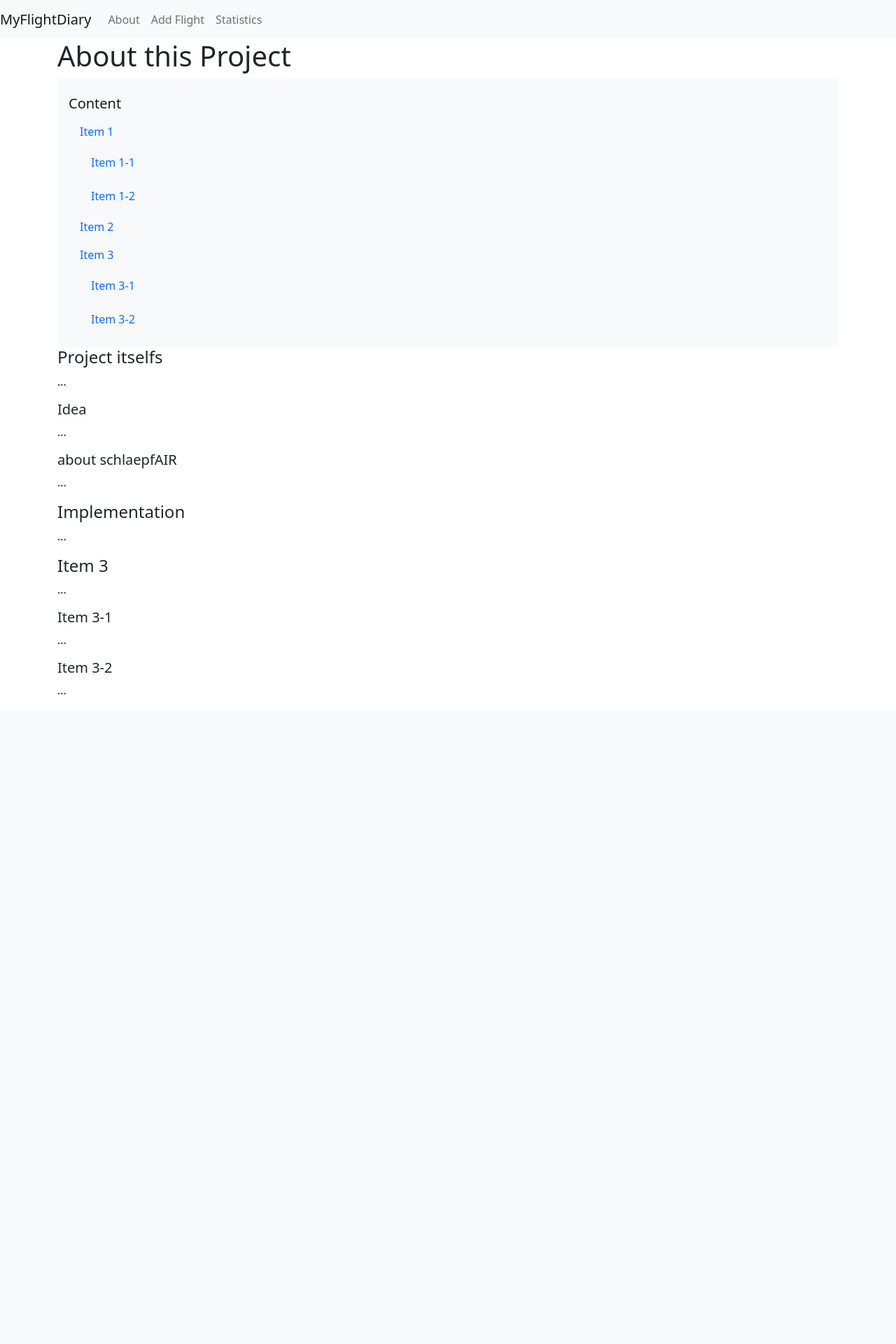
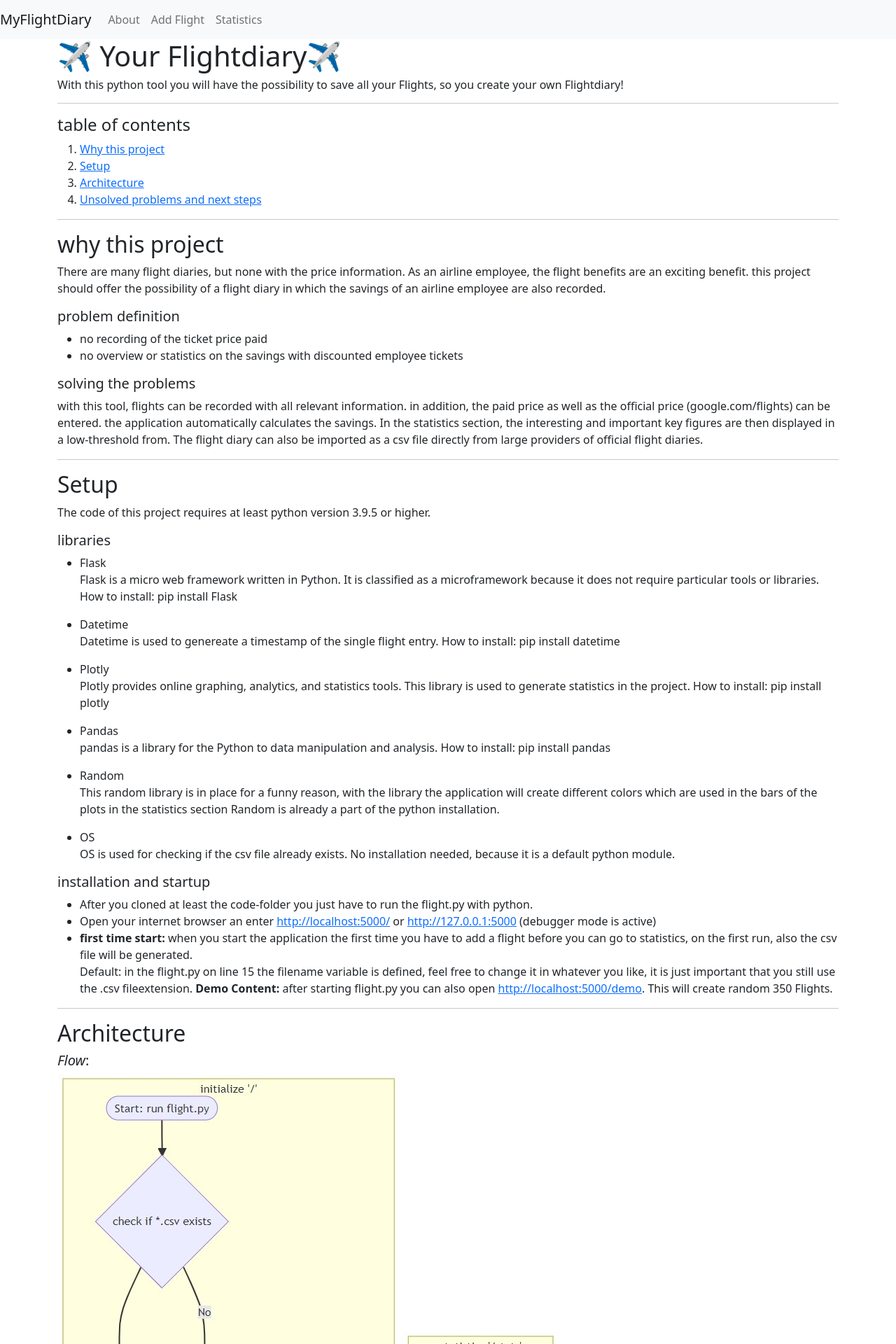
Before and after one commit to schlaepfAIR/PROG2, a Flask app: page /about in a window 1280 px wide. Shown: the top 1920 px of the page at 70% size. Before the commit the page ends 992 px from the top, so only its background shows below. Run offline with Flask 2, Linux system fonts and the light colour scheme; some libraries are stand-ins or nearby versions.

Commit message:
version 1 completed

```diff
--- a/code/templates/about.html
+++ b/code/templates/about.html
@@ -7,41 +7,94 @@
 <script type="module" src="https://cdn.jsdelivr.net/gh/zerodevx/zero-md@1/src/zero-md.min.js"></script>
 </head>
 {% block content %}
-<h1>{% block title %} About this Project {% endblock %}</h1>
+<H1>{% block title %}✈️ Your Flightdiary✈️{% endblock %}</H1>
 <div>
-  <nav id="navbar-example3" class="navbar navbar-light bg-light flex-column align-items-stretch p-3">
-    <a class="navbar-brand" href="#">Content</a>
-    <nav class="nav nav-pills flex-column">
-      <a class="nav-link" href="#item-1">Item 1</a>
-      <nav class="nav nav-pills flex-column">
-        <a class="nav-link ms-3 my-1" href="#item-1-1">Item 1-1</a>
-        <a class="nav-link ms-3 my-1" href="#item-1-2">Item 1-2</a>
-      </nav>
-      <a class="nav-link" href="#item-2">Item 2</a>
-      <a class="nav-link" href="#item-3">Item 3</a>
-      <nav class="nav nav-pills flex-column">
-        <a class="nav-link ms-3 my-1" href="#item-3-1">Item 3-1</a>
-        <a class="nav-link ms-3 my-1" href="#item-3-2">Item 3-2</a>
-      </nav>
-    </nav>
-  </nav>
 
-  <div data-bs-spy="scroll" data-bs-target="#navbar-example3" data-bs-offset="0" tabindex="0">
-    <h4 id="item-1">Project itselfs</h4>
-    <p>...</p>
-    <h5 id="item-1-1">Idea</h5>
-    <p>...</p>
-    <h5 id="item-1-2">about schlaepfAIR</h5>
-    <p>...</p>
-    <h4 id="item-2">Implementation</h4>
-    <p>...</p>
-    <h4 id="item-3">Item 3</h4>
-    <p>...</p>
-    <h5 id="item-3-1">Item 3-1</h5>
-    <p>...</p>
-    <h5 id="item-3-2">Item 3-2</h5>
-    <p>...</p>
+  <div>
+    <body>
+
+        <h6 id="with-this-python-tool-you-will-have-the-possibility-to-save-all-your-flights-so-you-create-your-own-flightdiary">With this python tool you will have the possibility to save all your Flights, so you create your own Flightdiary!</h6>
+        <hr />
+        <h4 id="table-of-contents">table of contents</h4>
+        <ol>
+          <li>
+            <a href="#project">Why this project</a>
+          </li>
+          <li>
+            <a href="#setup">Setup</a>
+          </li>
+          <li>
+            <a href="#architecture">Architecture</a>
+          </li>
+          <li>
+            <a href="#unsolved">Unsolved problems and next steps</a>
+          </li>
+        </ol>
+        <hr />
+        <h2 id="why-this-project">why this project <a name="project"></a></h2>
+        <p>There are many flight diaries, but none with the price information. As an airline employee, the flight benefits are an exciting benefit. this project should offer the possibility of a flight diary in which the savings of an airline employee are also recorded.</p>
+        <h5 id="problem-definition">problem definition</h5>
+        <blockquote>
+          <ul>
+            <li>no recording of the ticket price paid</li>
+            <li>no overview or statistics on the savings with discounted employee tickets</li>
+          </ul>
+        </blockquote>
+        <h5 id="solving-the-problems">solving the problems</h5>
+        <p>with this tool, flights can be recorded with all relevant information. in addition, the paid price as well as the official price (google.com/flights) can be entered. the application automatically calculates the savings. In the statistics section, the interesting and important key figures are then displayed in a low-threshold from. The flight diary can also be imported as a csv file directly from large providers of official flight diaries.</p>
+        <hr />
+        <h2 id="setup">Setup <a name="setup"></a></h2>
+        <p>The code of this project requires at least python version 3.9.5 or higher.</p>
+        <h5 id="libraries">libraries</h5>
+        <ul>
+          <li>Flask
+    <blockquote><p>Flask is a micro web framework written in Python. It is classified as a microframework because it does not require particular tools or libraries.
+    How to install: pip install Flask</p></blockquote></li>
+          <li>Datetime
+    <blockquote><p>Datetime is used to genereate a timestamp of the single flight entry.
+    How to install: pip install datetime</p></blockquote></li>
+          <li>Plotly
+    <blockquote><p>Plotly provides online graphing, analytics, and statistics tools. This library is used to generate statistics in the project.
+    How to install: pip install plotly</p></blockquote></li>
+          <li>Pandas
+    <blockquote><p>pandas is a library for the Python to data manipulation and analysis.
+    How to install: pip install pandas</p></blockquote></li>
+          <li>Random
+    <blockquote><p>This random library is in place for a funny reason, with the library the application will create different colors which are used in the bars of the plots in the statistics section
+    Random is already a part of the python installation.</p></blockquote></li>
+          <li>OS
+    <blockquote><p>OS is used for checking if the csv file already exists.
+    No installation needed, because it is a default python module.</p></blockquote></li>
+        </ul>
+        <h5 id="installation-and-startup">installation and startup</h5>
+        <ul>
+          <li>After you cloned at least the code-folder you just have to run the flight.py with python.</li>
+          <li>Open your internet browser an enter <a href="http://localhost:5000/">http://localhost:5000/</a> or <a href="http://127.0.0.1:5000">http://127.0.0.1:5000</a> (debugger mode is active)</li>
+          <li>
+            <strong>first time start:</strong> when you start the application the first time you have to add a flight before you can go to statistics, on the first run, also the csv file will be generated.
+    <blockquote><p>Default: in the flight.py on line 15 the filename variable is defined, feel free to change it in whatever you like, it is just important that you still use the .csv fileextension.
+    <strong>Demo Content:</strong> after starting flight.py you can also open <a href="http://localhost:5000/demo">http://localhost:5000/demo</a>. This will create random 350 Flights.</p></blockquote></li>
+        </ul>
+        <hr />
+        <h2 id="architecture">Architecture <a name="architecture"></a></h2>
+        <h5 id="flow">
+          <em>Flow</em>:</h5>
+          <div>
+           <img src="static\img\flow.jpg">
+          </div>
+        <hr />
+        <h2 id="unsolved-problems-and-improvements">Unsolved Problems and Improvements <a name="unsolved"></a></h2>
+        <ul>
+          <li>Right now, no possibility to modify flights on the web interface, manually possible in the easy reading csv file</li>
+          <li>No external API connection to validate flight relevant information (i.e. Airportcodes, Airlinecodes)</li>
+        </ul>
+        <hr />
+        <p>** © schlaepfAIR **</p>
+        <hr />
+        <p>
+          <em>schlaepfAIR is a DBM parttime student @ the FHGR in Chur and learning more interesting python stuff during the spring semester 2022. In addition this guy works for an airline and is travelling around the world with high employe discounts in the fares</em>
+        </p>
+      </body>
   </div>
-</div>
 
-{% endblock %}
+  {% endblock %}
```
Also changed, not shown: code/static/img/flow.jpg (added).
